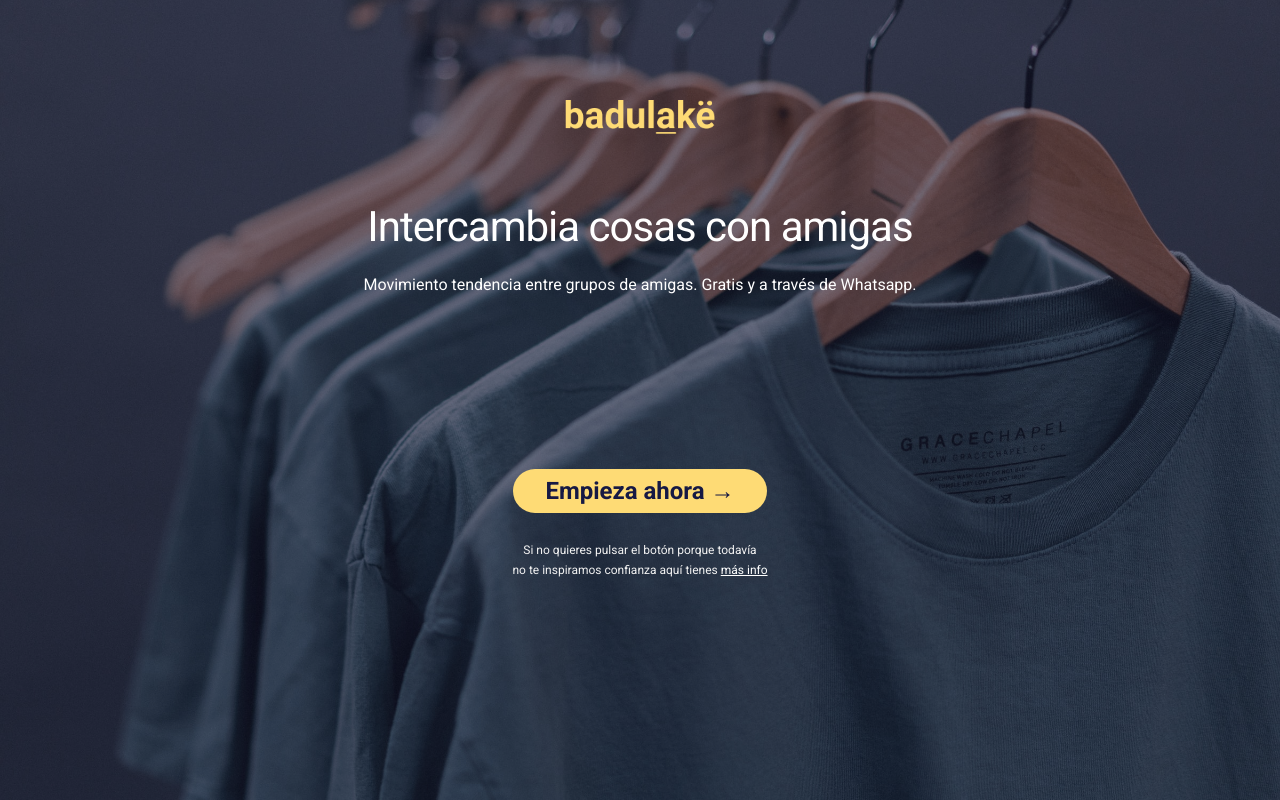
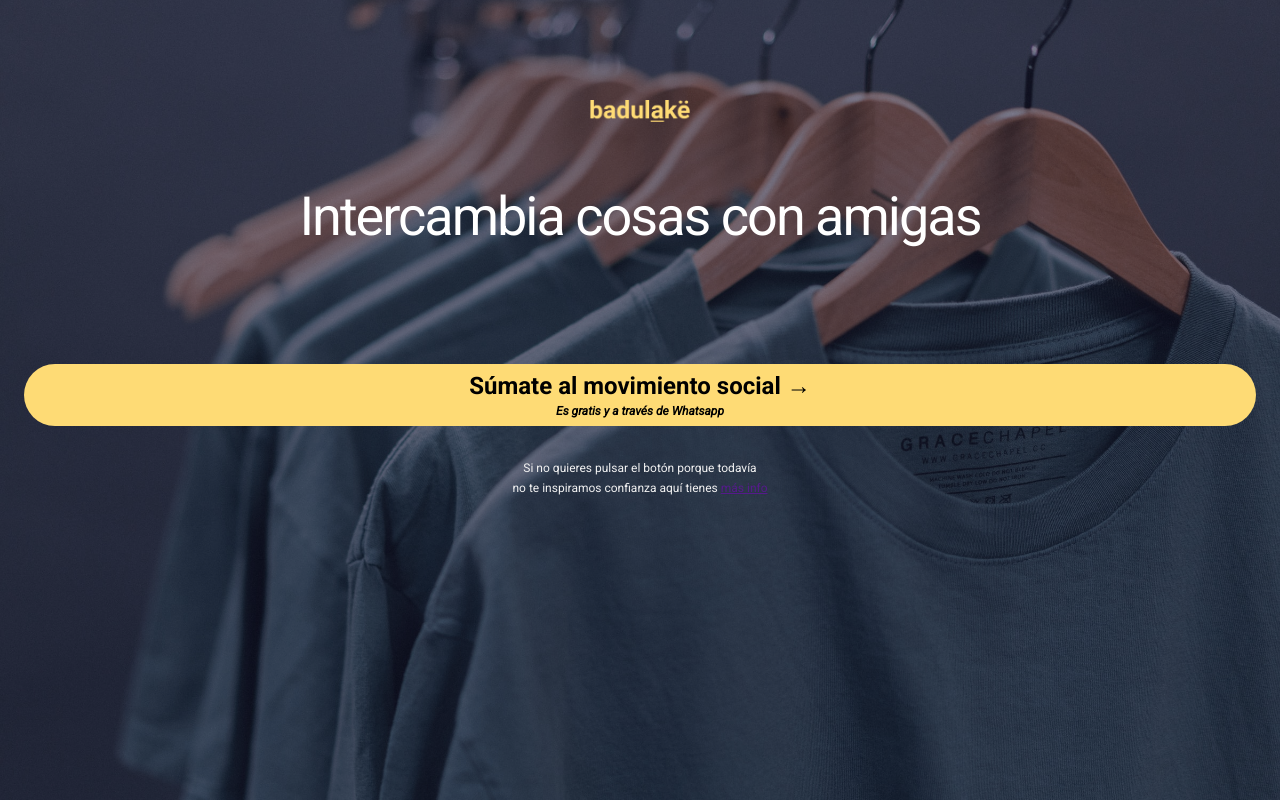
Before and after one commit to badulakeapp/public_web, a plain HTML site: page index.html in a window 1280 px wide. Drawn offline with nearby package versions, Linux system fonts and the light colour scheme.

Commit message:
update order of text

```diff
--- a/css/main.css
+++ b/css/main.css
@@ -223,20 +223,27 @@ h1 {
     margin: 64px 16px 0 16px;
     color: white;
     font-weight: 400;
-    font-size: 42px;
-    line-height: auto;
-    letter-spacing: -1px;
+    font-size: 54px;
+    line-height: 100%;
+    letter-spacing: -2px;
 }
 h2 {
-    margin: 24px 16px 40px 16px;
+    margin: 100px 16px 0 16px;
     margin-inline-start: 0px;
     margin-inline-end: 0px;
     color: white;
-    font-weight: 400;
-    font-size: 16px;
+    font-size: 24px;
+    font-style: italic;
+}
+h3 {
+    margin: 0 16px;
+    margin-inline-start: 0px;
+    margin-inline-end: 0px;
+    color: white;
+    font-size: 14px;
     line-height: 20px;
+    font-weight: 100;
 }
-
 p {
     margin: 32px 16px 40px 16px;
     margin-inline-start: 0px;
@@ -246,23 +253,29 @@ p {
     font-size: 12px;
     line-height: 20px;
 }
-a {color: white;}
 a:hover {text-decoration: none;}
 .action {
-    margin-top: 180px;
+    margin-top: 120px;
+    padding: 8px 32px;
+    border-radius: 100px;
+    background-color: #FEDB75;
+}
+.action:hover {
+    background-color: #161944;
 }
 .action a {
-    padding: 8px 32px;
-    background-color: #FEDB75;
-    color: #161944;
+    color: #000000;
     font-size: 24px;
     font-weight: 700;
-    line-height: 140%;
     text-decoration: none;
-    border-radius: 100px;
 }
 .action a:hover {
-    background-color: #161944;
     color: #FEDB75;
-
 }
+.action span {
+    display: block;
+    padding-top:4px;
+    font-size: 12px;
+    font-style: italic;
+    text-decoration: none;
+}
--- a/index.html
+++ b/index.html
@@ -27,12 +27,14 @@
     <div class="contaniner">
         <div class="main">
             <div class="logo">
-              <img src="img/badulake.png" width="150" />
+              <img src="img/badulake.png" width="100" />
             </div>
             <h1>Intercambia cosas con amigas</h1>
-            <h2>Movimiento tendencia entre grupos de amigas. Gratis y a través de Whatsapp.</h2>
             <div class="action">
-              <a href="https://wa.me/34644003318?text=Hola%20Quiero%20saber%20que%20es%20Badulakë">Empieza ahora →</a>
+              <a href="https://wa.me/34644003318?text=Hola%20Quiero%20saber%20que%20es%20Badulakë">Súmate al movimiento social →
+                <span>Es gratis y a través de Whatsapp</span>
+              </a>
+
             </div>
             <p>Si no quieres pulsar el botón porque todavía<br />no te inspiramos confianza aquí tienes <a href="">más info</a></p>
         </div>
```
